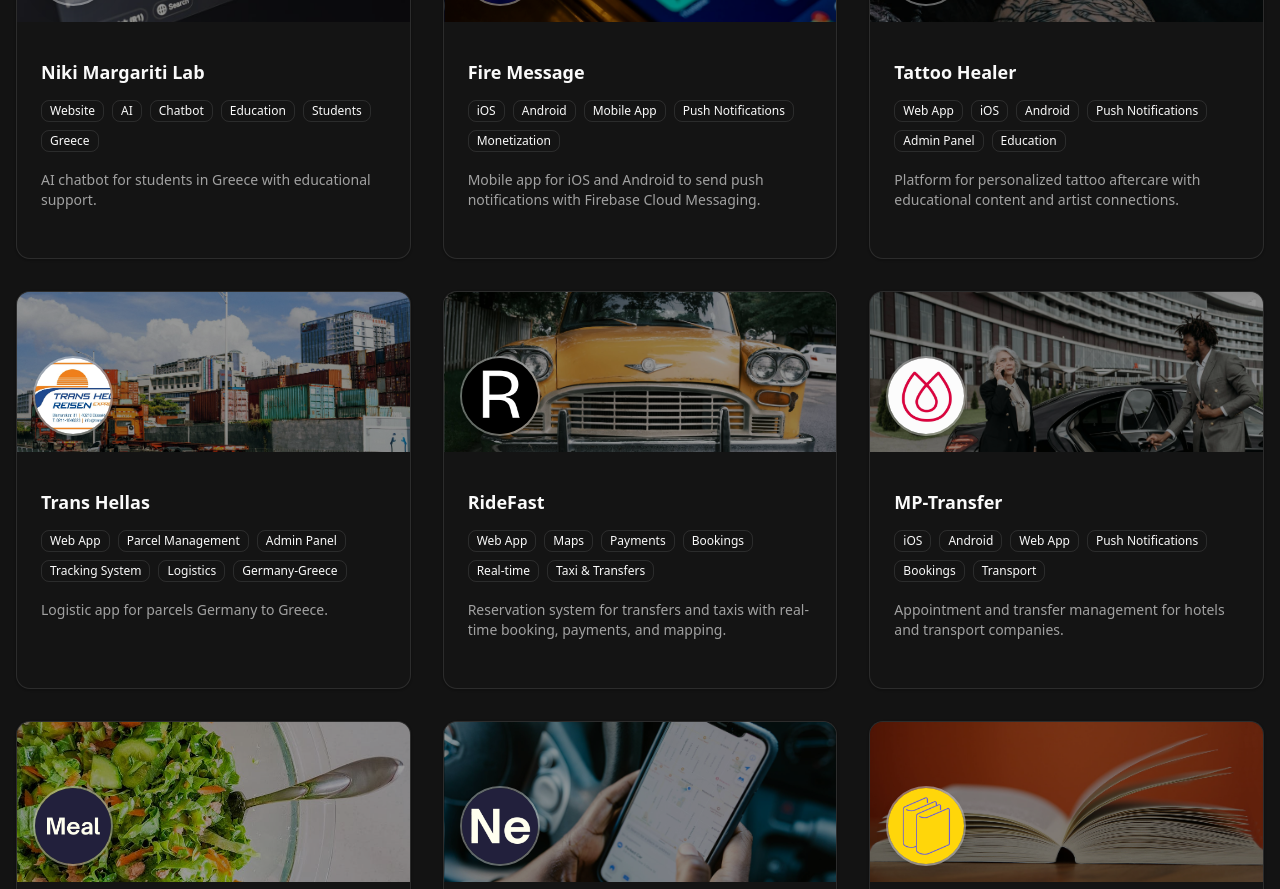
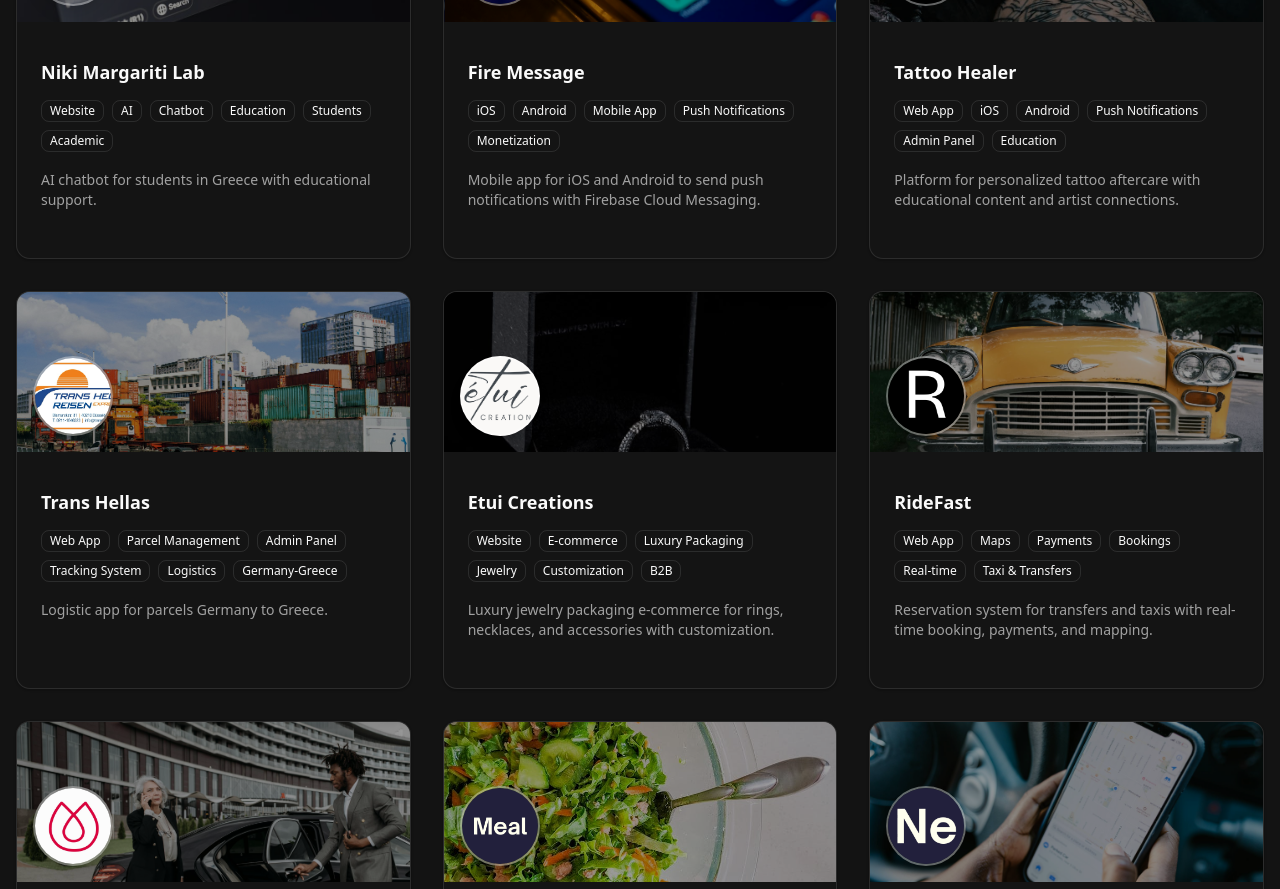
Before and after one commit to stanimeros/stanimeros-website, a React (Vite) app: page / in a window 1280 px wide. Shown: the part 4220-5109 px from the top of the page. Built offline with nearby package versions, Linux system fonts and the light colour scheme; no server answers; what @ffmpeg/ffmpeg would draw is missing.

Commit message:
Add 'etui' project to portfolio with descriptions and logo support. Enhance PortfolioCard to accept optional logo background. Update HomePage to include new project details and adjust technology tags for existing projects.

```diff
--- a/scripts/download-images.js
+++ b/scripts/download-images.js
@@ -20,6 +20,7 @@ const PEXELS_QUERIES = {
   'fire-message': 'smartphone app notification message social',
   'tattoo-healer': 'tattoo ink on skin arm',
   'trans-hellas': 'freight truck cargo warehouse logistics',
+  'etui': 'luxury jewelry packaging box velvet',
   'ridefast': 'yellow taxi car',
   'mp-transfer': 'black executive car chauffeur transfer',
   'meal-ai': 'healthy food salad nutrition',
--- a/src/components/PortfolioCard.tsx
+++ b/src/components/PortfolioCard.tsx
@@ -15,6 +15,8 @@ export interface PortfolioCardProps {
   logo?: string
   /** Optional alt text for logo */
   logoAlt?: string
+  /** Optional background for logo circle (e.g. 'bg-white') - when logo has transparency */
+  logoBg?: string
   /** Optional link URL - when set, card becomes clickable */
   url?: string
   /** Translated title (passed from parent for display) */
@@ -31,6 +33,7 @@ export function PortfolioCard({
   textColor,
   logo,
   logoAlt,
+  logoBg,
   url,
   title,
   description,
@@ -67,8 +70,9 @@ export function PortfolioCard({
         <div
           className={cn(
             "relative z-10 w-20 h-20 rounded-full flex items-center justify-center text-2xl font-bold shrink-0",
-            "bg-white/95 dark:bg-white/10 backdrop-blur-sm border-2 border-white/30 shadow-lg",
-            !logo && textColor
+            "border-2 border-white/30 shadow-lg",
+            logoBg ? logoBg : "bg-white/95 dark:bg-white/10 backdrop-blur-sm",
+            !logo && !logoBg && textColor
           )}
         >
           {logo ? (
--- a/src/i18n/locales/el/main.json
+++ b/src/i18n/locales/el/main.json
@@ -159,6 +159,10 @@
       "transHellas": {
         "title": "Trans Hellas",
         "description": "Εφαρμογή logistics για δέματα Γερμανία–Ελλάδα."
+      },
+      "etui": {
+        "title": "Etui Creations",
+        "description": "E-shop πολυτελών συσκευασιών κοσμημάτων για δαχτυλίδια, κολιέ και αξεσουάρ με εξατομίκευση."
       },
       "tattooHealer": {
         "title": "Tattoo Healer",
--- a/src/i18n/locales/en/main.json
+++ b/src/i18n/locales/en/main.json
@@ -159,6 +159,10 @@
       "transHellas": {
         "title": "Trans Hellas",
         "description": "Logistic app for parcels Germany to Greece."
+      },
+      "etui": {
+        "title": "Etui Creations",
+        "description": "Luxury jewelry packaging e-commerce for rings, necklaces, and accessories with customization."
       },
       "tattooHealer": {
         "title": "Tattoo Healer",
--- a/src/pages/HomePage.tsx
+++ b/src/pages/HomePage.tsx
@@ -50,7 +50,7 @@ const HomePage = () => {
   // Refs for card animations
   const serviceCardRefs = Array(5).fill(null).map(() => useRef<HTMLDivElement>(null))
   const packageCardRefs = Array(4).fill(null).map(() => useRef<HTMLDivElement>(null))
-  const portfolioCardRefs = Array(13).fill(null).map(() => useRef<HTMLDivElement>(null))
+  const portfolioCardRefs = Array(14).fill(null).map(() => useRef<HTMLDivElement>(null))
 
   // Get animation props for each section
   const aboutAnimation = useScrollAnimation(aboutRef)
@@ -154,7 +154,7 @@ const HomePage = () => {
     },
     {
       key: 'skiGreece',
-      technologies: ["Website", "Ski Centers", "Greece", "Winter Sports", "Resort Info", "Maps"],
+      technologies: ["Website", "Ski Centers", "Travel", "Winter Sports", "Resort Info", "Maps"],
       bgColor: "bg-slate-900/30",
       textColor: "text-slate-200",
       bgImage: "/assets/portfolio/ski-greece.jpg",
@@ -163,7 +163,7 @@ const HomePage = () => {
     },
     {
       key: 'nikiMargariti',
-      technologies: ["Website", "AI", "Chatbot", "Education", "Students", "Greece"],
+      technologies: ["Website", "AI", "Chatbot", "Education", "Students", "Academic"],
       bgColor: "bg-violet-900/30",
       textColor: "text-violet-200",
       bgImage: "/assets/portfolio/niki-margariti.jpg",
@@ -194,6 +194,16 @@ const HomePage = () => {
       bgImage: "/assets/portfolio/trans-hellas.jpg",
       logo: "/assets/logos/trans-hellas.jpg",
       url: "https://thr.topaketo.de"
+    },
+    {
+      key: 'etui',
+      technologies: ["Website", "E-commerce", "Luxury Packaging", "Jewelry", "Customization", "B2B"],
+      bgColor: "bg-amber-900/30",
+      textColor: "text-amber-200",
+      bgImage: "/assets/portfolio/etui.jpg",
+      logo: "/assets/logos/etui.png",
+      logoBg: "bg-[#faf9f7]",
+      url: "https://etuicreations.de/"
     },
     {
       key: 'ridefast',
@@ -584,6 +594,7 @@ const HomePage = () => {
                   textColor={item.textColor}
                   bgImage={item.bgImage}
                   logo={item.logo}
+                  logoBg={item.logoBg}
                   url={item.url}
                 />
               </motion.div>
```
Also changed, not shown: public/assets/logos/etui.png (added), public/assets/portfolio/etui.jpg (added).
